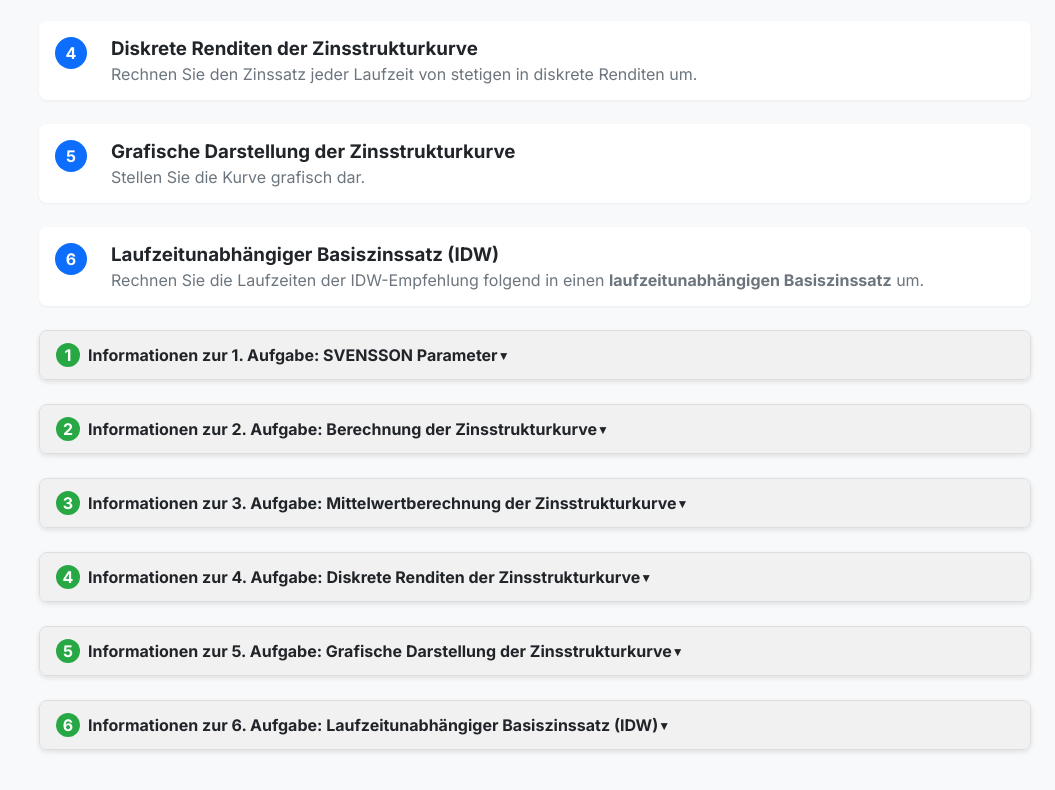
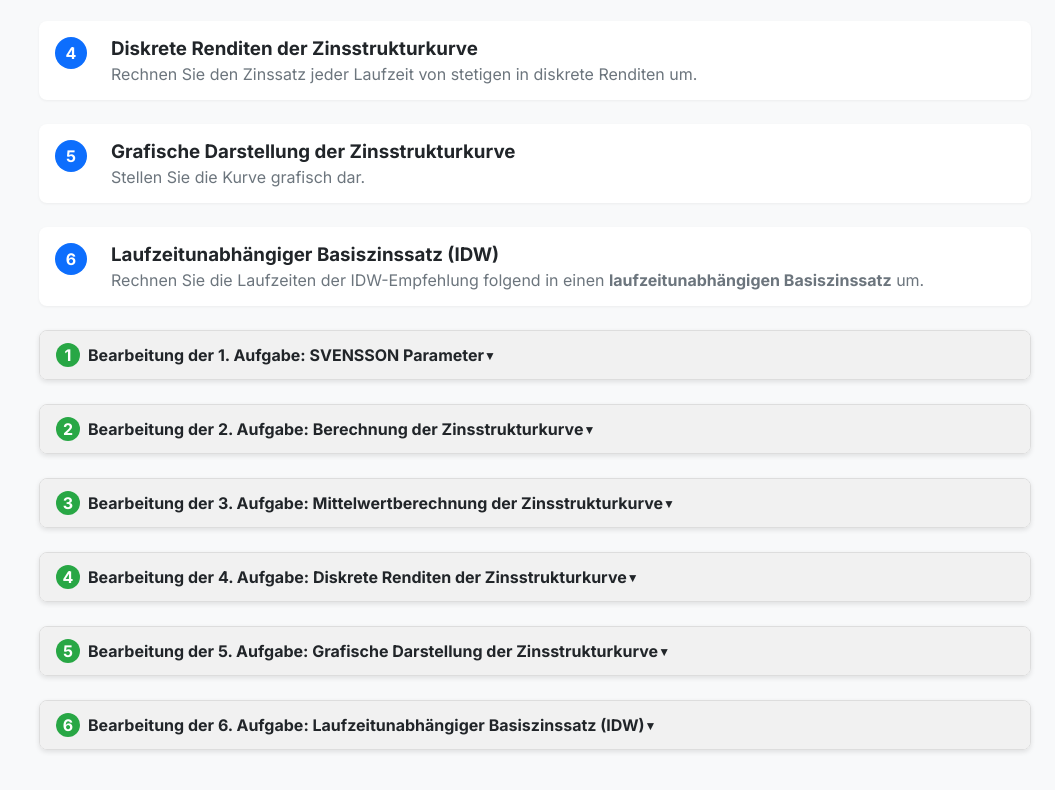
Before and after one commit to luschub/develop7, a plain HTML site: page index.html in a window 1280 px wide. Shown: the part 1060-1850 px from the top of the page, without its empty margins (225-1280 px from the left). Drawn offline with Linux system fonts and the light colour scheme.

Commit message:
update index

```diff
--- a/index.html
+++ b/index.html
@@ -58,7 +58,7 @@
             </ul>
 
 
-                <h2>Kontext der Aufgabe:</h2>
+                <h2>Kontext der Aufgabe</h2>
             <p>Der Basiszinssatz stellt den risikofreien Zinssatz dar, der gemäß IDW S 1 als Grundlage für die Ableitung von Kapitalisierungszinssätzen in der Unternehmensbewertung dient.“<br>
                 Zur Ermittlung des Basiszinssatzes wird auf die von der Deutschen Bundesbank veröffentlichten Zinsstrukturkurven zurückgegriffen, wobei das Svensson-Modell als methodischer Standard gilt.“<br>
                 Gemäß IDW-Empfehlung ist der Basiszinssatz als laufzeitunabhängiger Durchschnittswert über eine breite Laufzeitspanne hinweg zu ermitteln, typischerweise unter Einbeziehung von 60 Handelstagen.“
@@ -139,11 +139,11 @@
             <!-- Extra-Bereiche: Diese Sektionen enthalten zusätzliche, aufklappbare Informationen zu den Aufgaben -->
             <!-- Jeder Bereich ist für eine Aufgabe vorgesehen. Beim Klick auf die Überschrift wird der Inhalt umgeschaltet. -->
 
-            <!-- Information zu Aufgabe 1 -->
+            <!-- Bearbeitung von Aufgabe 1 -->
             <section class="extra-section">
                 <h2 class="collapsible-header" style="cursor: pointer; text-align: left;">
                     <span class="circle-number">1</span>
-                    Informationen zur 1. Aufgabe: SVENSSON Parameter
+                    Bearbeitung der 1. Aufgabe: SVENSSON Parameter
                 </h2>
                 <div class="collapsible-body" style="display: none; padding: 0.5rem; background: #f9f9f9; border-top: 1px solid #ddd;">
                     <section>
@@ -190,7 +190,7 @@
             <section class="extra-section">
                 <h2 class="collapsible-header" style="cursor: pointer; text-align: left;">
                     <span class="circle-number">2</span>
-                    Informationen zur 2. Aufgabe: Berechnung der Zinsstrukturkurve
+                    Bearbeitung der 2. Aufgabe: Berechnung der Zinsstrukturkurve
                 </h2>
                 <div class="collapsible-body" style="display: none; padding: 0.5rem; background: #f9f9f9; border-top: 1px solid #ddd;">
                     <h3>Technisches Vorgehen und Entscheidung für R</h3>
@@ -238,7 +238,7 @@
             <section class="extra-section">
                 <h2 class="collapsible-header" style="cursor: pointer; text-align: left;">
                     <span class="circle-number">3</span>
-                    Informationen zur 3. Aufgabe: Mittelwertberechnung der Zinsstrukturkurve
+                    Bearbeitung der 3. Aufgabe: Mittelwertberechnung der Zinsstrukturkurve
                 </h2>
                 <div class="collapsible-body" style="display: none; padding: 0.5rem; background: #f9f9f9; border-top: 1px solid #ddd;">
                     <h3>Mittelwertberechnung der Zinsstrukturkurve</h3>
@@ -276,7 +276,7 @@
             <section class="extra-section">
                 <h2 class="collapsible-header" style="cursor: pointer; text-align: left;">
                     <span class="circle-number">4</span>
-                    Informationen zur 4. Aufgabe: Diskrete Renditen der Zinsstrukturkurve
+                    Bearbeitung der 4. Aufgabe: Diskrete Renditen der Zinsstrukturkurve
                 </h2>
                 <div class="collapsible-body" style="display: none; padding: 0.5rem; background: #f9f9f9; border-top: 1px solid #ddd;">
                     <p>
@@ -313,7 +313,7 @@
             <section class="extra-section">
                 <h2 class="collapsible-header" style="cursor: pointer; text-align: left;">
                     <span class="circle-number">5</span>
-                    Informationen zur 5. Aufgabe: Grafische Darstellung der Zinsstrukturkurve
+                    Bearbeitung der 5. Aufgabe: Grafische Darstellung der Zinsstrukturkurve
                 </h2>
                 <div class="collapsible-body" style="display: none; padding: 0.5rem; background: #f9f9f9; border-top: 1px solid #ddd;">
                     <h3>Grafische Darstellung der Zinsstrukturkurve</h3>
@@ -351,7 +351,7 @@
             <section class="extra-section">
               <h2 class="collapsible-header" style="cursor: pointer; text-align: left;">
                 <span class="circle-number">6</span>
-                Informationen zur 6. Aufgabe: Laufzeitunabhängiger Basiszinssatz (IDW)
+                Bearbeitung der 6. Aufgabe: Laufzeitunabhängiger Basiszinssatz (IDW)
               </h2>
               <div class="collapsible-body" style="display: none; padding: 0.5rem; background: #f9f9f9; border-top: 1px solid #ddd;">
                 <h3>Laufzeitunabhängiger Basiszinssatz (IDW)</h3>
```
